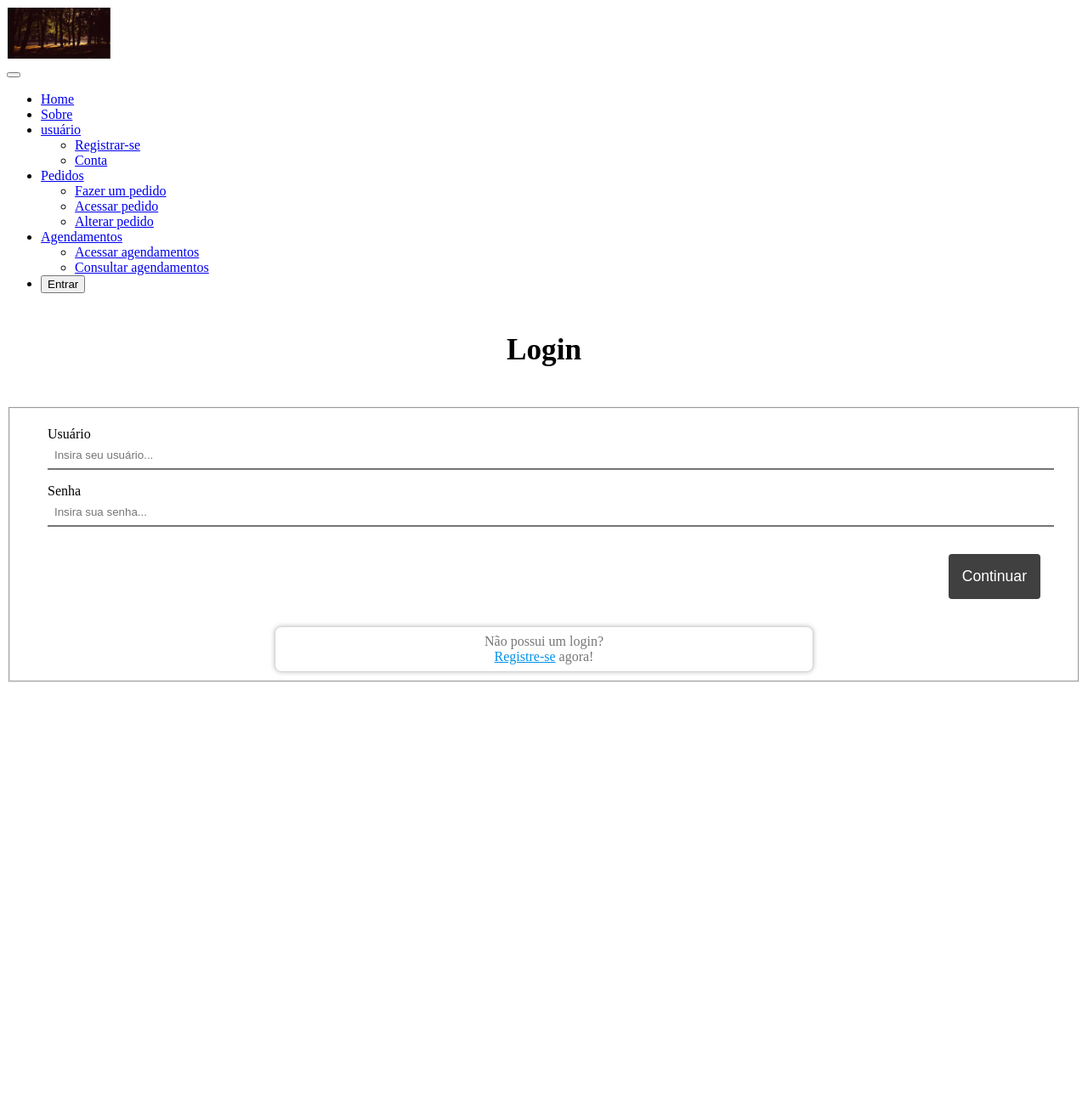
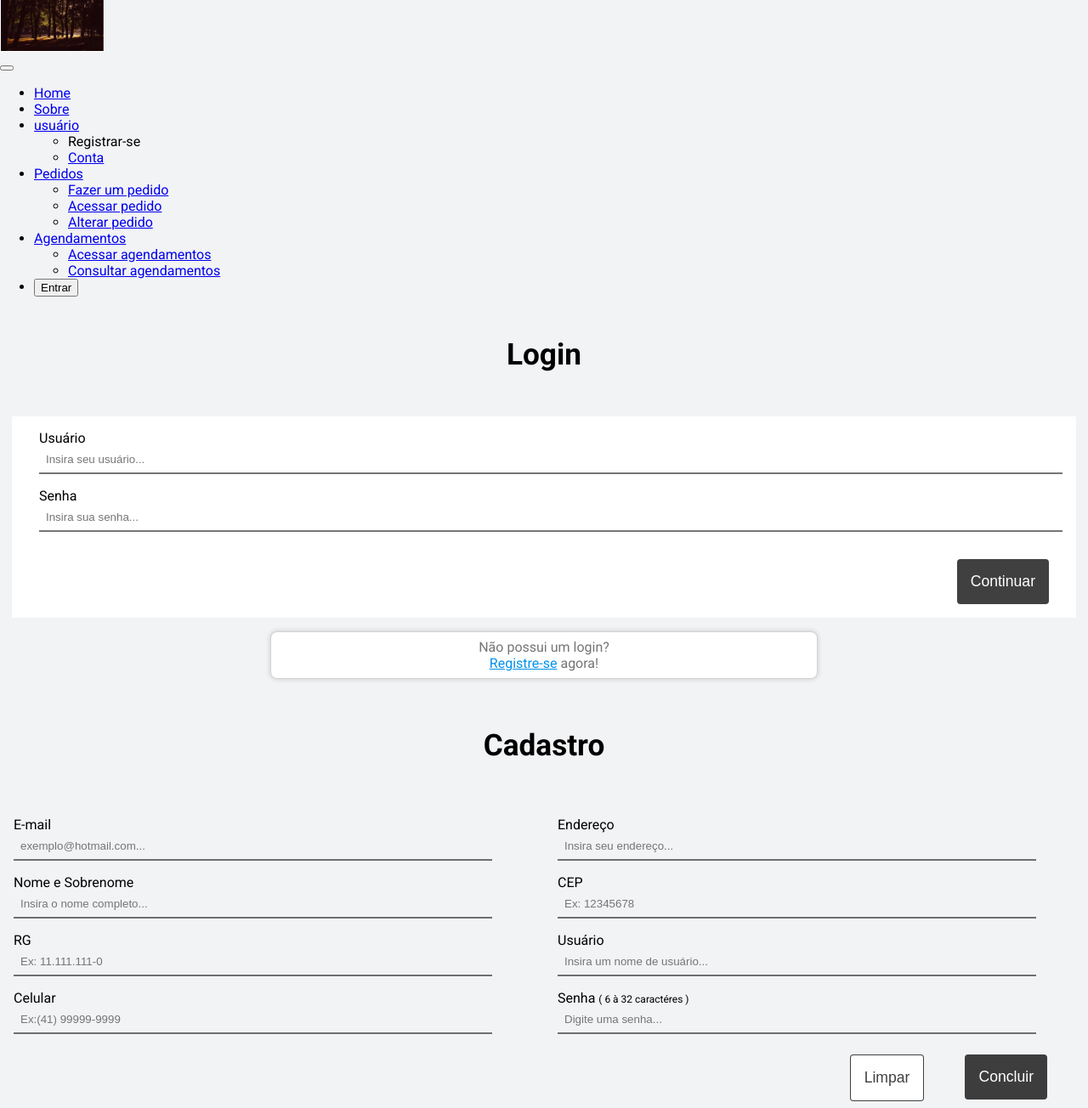
Before and after one commit to Gustavo-Leonart/project-ifpr, a PHP site: page /standard-htmls/navigationbar.html in a window 1280 px wide. Shown: the whole page at 85% size. Before the commit the page ends 803 px from the top, so only its background shows below. Run offline with PHP 8.4, Linux system fonts and the light colour scheme.

Commit message:
modal de cadastro

```diff
--- a/projeto-ifpr/software/css/register.css
+++ b/projeto-ifpr/software/css/register.css
@@ -37,30 +20,24 @@ hr{
     width: 100%;
 }
 .form__fields{
-    padding: 16px 16px;
+    margin: 16px;
 }
 .form__fields label{
-    align-items: center;
     color: #000000;
 }
 .form__fields input{
     display: flex;
     width: 90%;
-    color: #000000;
+    color: #333333;
     align-items: center;
     padding: 8px;
-    border-radius: 4px;
     border: none;
-    border-bottom: 2px solid #0091EA;
-    background-color: rgba(0,0,0,0);
+    border-bottom: 2px solid rgba(0, 0, 0, .54);
+    background-color: transparent;
     cursor: pointer;
-    caret-color: rgba(0, 0, 0, 0.54);
 }
 .form__fields input:focus{
-    border-radius: 4px;
-    border: solid 2px #0091EA;
-    box-shadow: 0px 0px 5px 1px #d3d3d3;
-    padding: 6px 6px 8px;
+    background-color: #f2f3f5;
 }
 .buttons__area{
     display: flex;
@@ -71,7 +48,7 @@ hr{
 }
 .form__buttons .form__button__next{
     border: none;
-    background-color: #0091EA;
+    background-color: rgba(0, 0, 0, .75);
     color: #fff;
     padding: 16px;
     border-radius: 4px;
@@ -100,11 +77,11 @@ hr{
     right: 0;
 }
 .form__button__reset{
-    border: solid 1px #0091EA;
+    border: solid 1px rgba(0, 0, 0, .75);
     border-radius: 4px;
     font-size: 1.1em;
     padding: 16px;
-    color: #0091EA;
+    color: rgba(0, 0, 0, .75);
     background-color: #ffffff;
     cursor: pointer;
 }
--- a/projeto-ifpr/software/css/style.css
+++ b/projeto-ifpr/software/css/style.css
@@ -74,9 +74,8 @@ ul, li{
 }
 .plusSlides{
 	margin: auto;
-	max-width: 550px;
+	width: 100%;
 	max-height: 275px;
-	/* box-shadow: 0px 5px 10px #888888; */
 }
 .fade{
 	opacity: 4;
--- a/projeto-ifpr/software/index.html
+++ b/projeto-ifpr/software/index.html
@@ -36,7 +36,7 @@
     </header> -->
     <!-- Navigation bar -->
     <section id="navbar"></section>
-    <!-- About -->
+    <!-- Main content -->
     <section>
         <!-- IMGS -->
         <div class="slideshow__container">
@@ -47,7 +47,7 @@
             </div>
         </div>
     </section>
-    <!-- Infos -->
+    <!-- Informações -->
     <section>
         <div class="infos__container">
             <h1 class="infos__title">Informações</h1>
--- a/projeto-ifpr/software/standard-htmls/navigationbar.html
+++ b/projeto-ifpr/software/standard-htmls/navigationbar.html
@@ -2,13 +2,15 @@
 <html lang="en" dir="ltr">
 <head>
     <link rel="stylesheet" href="css/login.css" />
+    <link rel="stylesheet" href="css/register.css" />
+    <script type="text/javascript" src="js/formmask.js"></script>
 </head>
 <body>
     <nav class="navbar">
         <div class="container-fluid">
             <div class="navbar-header">
                 <a href="index.html">
-                    <img src="images/img2.jpg" alt="" style="max-height:60px;border: 1px solid #fff;" />
+                    <img src="images/img2.jpg" alt="" style="max-height:60px;border:1px solid #fff;border-top:none;" />
                     <!-- <li class="menu__item"><a href="index.html">Home</a></li> -->
                 </a>
             </div>
@@ -22,8 +24,8 @@
                     <li class="menu__item dropdown-submenu">
                         <a href="#">usuário</a>
                         <ul class="dropdown-menu">
-                            <li class="menu__item"><a href="cadastrar.html">Registrar-se</a></li>
-                            <li class="menu__item"><a href="account.html">Conta</a></li>
+                            <li class="menu__item"><a id="cadastrar" style="cursor:pointer;"><span class="fas fa-user-plus"></span> Registrar-se</a></li>
+                            <li class="menu__item"><a href="account.html"><span class="fas fa-user-cog"></span>Conta</a></li>
                         </ul>
                     </li>
                     <li class="menu__item dropdown-submenu">
@@ -42,11 +44,12 @@
                         </ul>
                     </li>
                     <!-- <li class="menu__item"><a href="#" class="active">conteúdo</a></li> -->
-                    <li class="menu__item"><button id="login" class="login__button__navbar">Entrar <span class="fa fa-sign-in-alt" style="font-size:.9em;"></span></button></li>
+                    <li class="menu__item"><button id="login" class="button__modal">Entrar <span class="fa fa-sign-in-alt" style="font-size:.9em;"></span></button></li>
                 </ul>
             </div>
         </div>
     </nav>
+    <!-- mdoal de login -->
     <div class="modal fade" id="login__modal" role="dialog">
        <div class="modal-dialog modal-dialog-centered" role="document">
            <div class="modal-content">
@@ -54,7 +57,6 @@
                    <h4 class="modal-title" style="text-align: center; font-size: 2.2em;">Login</h4>
                </div>
                <div class="modal-body">
-               <!-- <section class="body__login__container"> -->
                    <fieldset>
                        <form class="form__login__container" action="index.html" method="post">
                            <div class="form__fields__login">
@@ -82,11 +84,75 @@
                </div>
            </div>
        </div>
+   </div>
+   <!-- Modal de cadastro -->
+   <div class="modal fade" id="cadastrar__modal" role="dialog">
+         <div class="modal-dialog modal-dialog-centered" role="document">
+             <div class="modal-content">
+                 <div class="modal-header">
+                     <h4 class="modal-title" style="text-align: center; font-size: 2.2em;">Cadastro</h4>
+                 </div>
+                 <div class="modal-body">
+                   <form name="formSignUp" action="index.html" method="post">
+                       <div class="form__sign__container">
+                           <div class="form__fields__container">
+                               <div class="form__fields">
+                                   <label for="email">E-mail</label>
+                                   <input type="email"  placeholder="exemplo@hotmail.com...">
+                               </div>
+                               <div class="form__fields">
+                                   <label for="nome">Nome e Sobrenome</label>
+                                   <input type="text" placeholder="Insira o nome completo...">
+                               </div>
+                               <div class="form__fields">
+                                   <label for="rg">RG</label>
+                                   <input type="text" name="rg" placeholder="Ex: 11.111.111-0" maxlength="12" onkeypress="mascaraRg(formSignUp.rg)" onblur="validaRg(formSignUp.rg)" >
+                               </div>
+                               <div class="form__fields">
+                                   <label for="celular">Celular</label>
+                                   <input type="text" name="cel" placeholder="Ex:(41) 99999-9999" maxlength="15" onkeypress="mascaraCelular(formSignUp.cel)" onblur="validaCelular(formSignUp.cel)">
+                               </div>
+                           </div>
+                           <div class="form__fields__container">
+                               <div class="form__fields">
+                                   <label for="endereço">Endereço</label>
+                                   <input type="text" placeholder="Insira seu endereço...">
+                               </div>
+                               <div class="form__fields">
+                                   <label for="cep">CEP</label>
+                                   <input type="text" name="cep" placeholder="Ex: 12345678" maxlength="8">
+                               </div>
+                               <div class="form__fields">
+                                   <label for="login">Usuário</label>
+                                   <input type="text" placeholder="Insira um nome de usuário...">
+                               </div>
+                               <div class="form__fields">
+                                   <label for="senha">Senha <small style="font-weight:normal;font-size:.75em;">( 6 à 32 caractéres )</small> </label>
+                                   <input type="password" min="6" maxlength="32" placeholder="Digite uma senha...">
+                               </div>
+                           </div>
+                       </div>
+                       <!-- buttons area -->
+                       <div class="buttons__area">
+                           <div class="form__buttons">
+                               <button type="reset" class="form__button__reset"><span> Limpar</span></button>
+                           </div>
+                           <div class="form__buttons">
+                               <button type="submit" class="form__button__next" ><span> Concluir</span></button>
+                           </div>
+                       </div>
+                   </form>
+               </div>
+           </div>
        </div>
+   </div>
 </body>
 </html>
 <script type="text/javascript">
     $("#login").click(function(){
         $("#login__modal").modal();
     });
+    $("#cadastrar").click(function(){
+        $("#cadastrar__modal").modal();
+    });
 </script>
```
Also changed, not shown: other parts of projeto-ifpr/software/css/register.css (+13 -40 lines), projeto-ifpr/software/cadastrar.html (deleted, +0 -86 lines), projeto-ifpr/software/css/navigationbar.css (+19 -9 lines), projeto-ifpr/software/old/cadastrar.html (added, +101 -0 lines).
